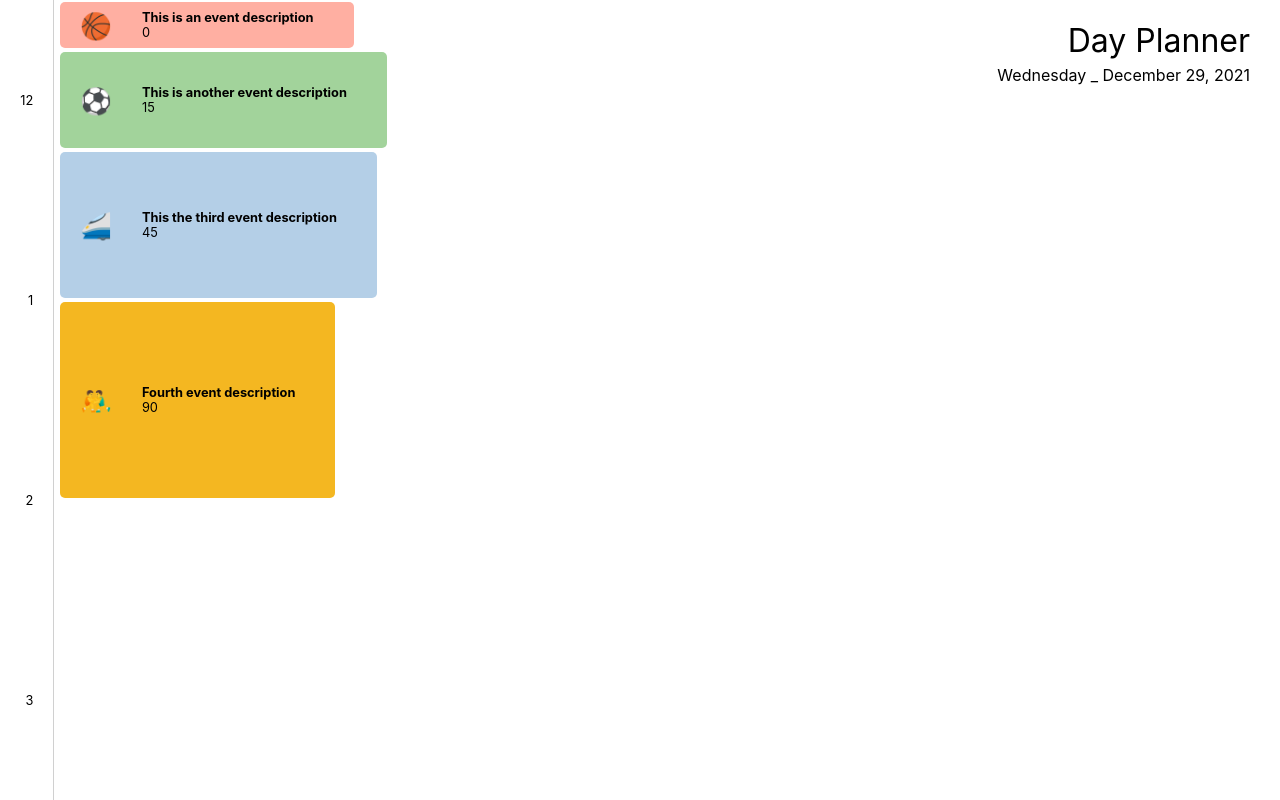
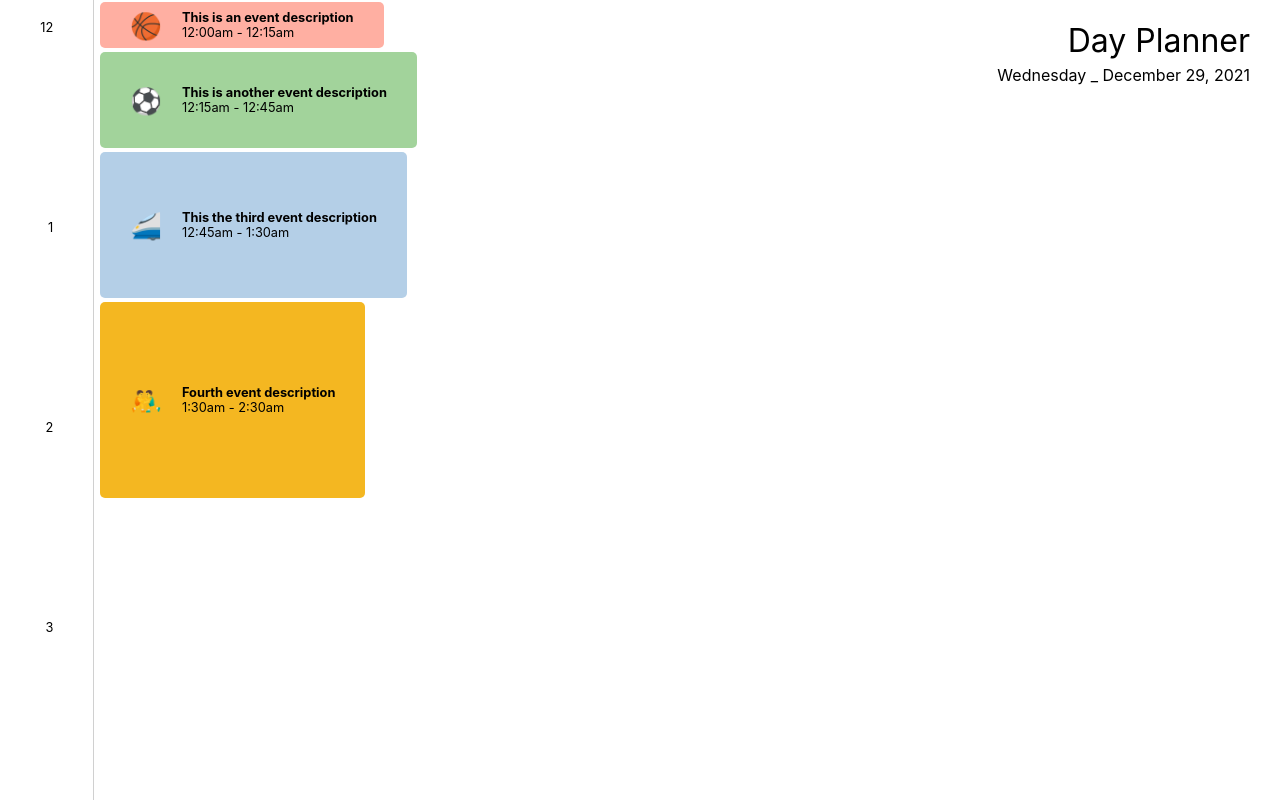
Before and after one commit to intrvertmichael/dayplanner, a Next.js app: page / in a window 1280 px wide. Shown: the top 800 px of the page. Built offline with nearby package versions, Linux system fonts and the light colour scheme.

Commit message:
time parsed into readable string

```diff
--- a/components/Event/index.tsx
+++ b/components/Event/index.tsx
@@ -1,13 +1,5 @@
 import styles from '../../styles/Event.module.css'
-
-interface DayEvent {
-	id: number
-	label: string
-	icon: string
-	startTime: number
-	length: number
-	color: string
-}
+import { DayEvent } from '../../types'
 
 interface Props {
 	key: number
@@ -19,23 +11,49 @@ const Event = ({ eventDetails }: Props) => {
 		backgroundColor: eventDetails.color,
 	}
 
-	const position = {
+	const pos = {
 		top: Math.round(eventDetails.startTime * 3.3333),
 		height: Math.round(eventDetails.length * 3.3333),
+		left: '100px',
 	}
 
+	const startTime = convertTime(eventDetails.startTime)
+	const endTime = convertTime(eventDetails.endTime)
+
 	return (
-		<div style={position} className={styles.wrapper}>
+		<div style={pos} className={styles.wrapper}>
 			<div style={eventStyles} className={styles.event}>
 				<div className={styles.icon}> {eventDetails.icon} </div>
 
 				<div className={styles.description}>
 					<div className={styles.title}> {eventDetails.label} </div>
-					<div className={styles.time}> {eventDetails.startTime} </div>
+					<div className={styles.time}>
+						{startTime} - {endTime}
+					</div>
 				</div>
 			</div>
 		</div>
 	)
 }
 
+function convertTime(totalMins: number): string {
+	const hourMath: number = Math.floor(totalMins / 60)
+	let hours: string = `${hourMath}`
+	let amPm: string = 'am'
+
+	if (hourMath === 0) hours = '12'
+	else if (hourMath > 12) {
+		hours = `${hourMath - 12}`
+		amPm = 'pm'
+	}
+
+	let mins: string
+	const minsMath: number = totalMins % 60
+	if (minsMath === 0) mins = ''
+	if (minsMath < 10) mins = `:0${minsMath}`
+	else mins = `:${minsMath}`
+
+	return `${hours}${mins}${amPm}`
+}
+
 export default Event
--- a/components/Timeline/index.tsx
+++ b/components/Timeline/index.tsx
@@ -2,23 +2,16 @@ import React from 'react'
 import styles from '../../styles/Timeline.module.css'
 
 import Event from '../Event'
+import { DayEvent } from '../../types'
 
 const Timeline = () => {
-	interface DayEvent {
-		id: number
-		label: string
-		icon: string
-		startTime: number
-		length: number
-		color: string
-	}
-
 	const db: DayEvent[] = [
 		{
 			id: 1,
 			label: 'This is an event description',
 			icon: '🏀',
 			startTime: 0, // in minutes
+			endTime: 15, // in minutes
 			length: 15,
 			color: '#FFAFA2', // red
 		},
@@ -27,6 +20,7 @@ const Timeline = () => {
 			label: 'This is another event description',
 			icon: '⚽️',
 			startTime: 15,
+			endTime: 45,
 			length: 30,
 			color: '#A2D39B', // green
 		},
@@ -35,6 +29,7 @@ const Timeline = () => {
 			label: 'This the third event description',
 			icon: '🚄',
 			startTime: 45,
+			endTime: 90,
 			length: 45,
 			color: '#B4CFE7', // blue
 		},
@@ -43,7 +38,17 @@ const Timeline = () => {
 			label: 'Fourth event description',
 			icon: '🤼‍♂️',
 			startTime: 90,
+			endTime: 150,
 			length: 60,
+			color: '#F4B721', // yellow
+		},
+		{
+			id: 5,
+			label: 'Afternoon event',
+			icon: '🌸',
+			startTime: 870,
+			endTime: 900,
+			length: 30,
 			color: '#F4B721', // yellow
 		},
 	]
--- a/styles/Event.module.css
+++ b/styles/Event.module.css
@@ -1,18 +1,8 @@
 .wrapper {
 	display: block;
 	position: absolute;
-	left: 60px;
 	padding: 2px 0px;
 	box-sizing: border-box;
-
-	/* 15 min intervals */
-	/* height: 50px; */
-
-	/* 30 min intervals */
-	height: 100px;
-
-	/* 1 hour intervals */
-	/* height: 200px; */
 }
 
 .event {
@@ -23,7 +13,7 @@
 	height: 100%;
 	font-size: 0.8em;
 	box-sizing: border-box;
-	padding: 5px 40px 5px 20px;
+	padding: 0px 30px;
 }
 
 .green {
@@ -39,7 +29,7 @@
 	align-items: center;
 	justify-content: center;
 	font-size: 2em;
-	margin-right: 30px;
+	margin-right: 20px;
 }
 
 .description {
--- a/styles/Timeline.module.css
+++ b/styles/Timeline.module.css
@@ -8,6 +8,8 @@
 .timeline {
 	width: fit-content;
 	border-right: 1px solid #d0d0d0;
+	padding: 20px;
+	box-sizing: border-box;
 }
 
 .timeline li {
@@ -15,7 +17,7 @@
 	padding: 0px 20px;
 	box-sizing: border-box;
 	display: flex;
-	align-items: center;
+	align-items: flex-start;
 	justify-content: flex-end;
 	font-size: 0.8em;
 }
--- /dev/null
+++ b/types/index.ts
@@ -0,0 +1,9 @@
+export interface DayEvent {
+	id: number
+	label: string
+	icon: string
+	startTime: number
+	endTime: number
+	length: number
+	color: string
+}
```
